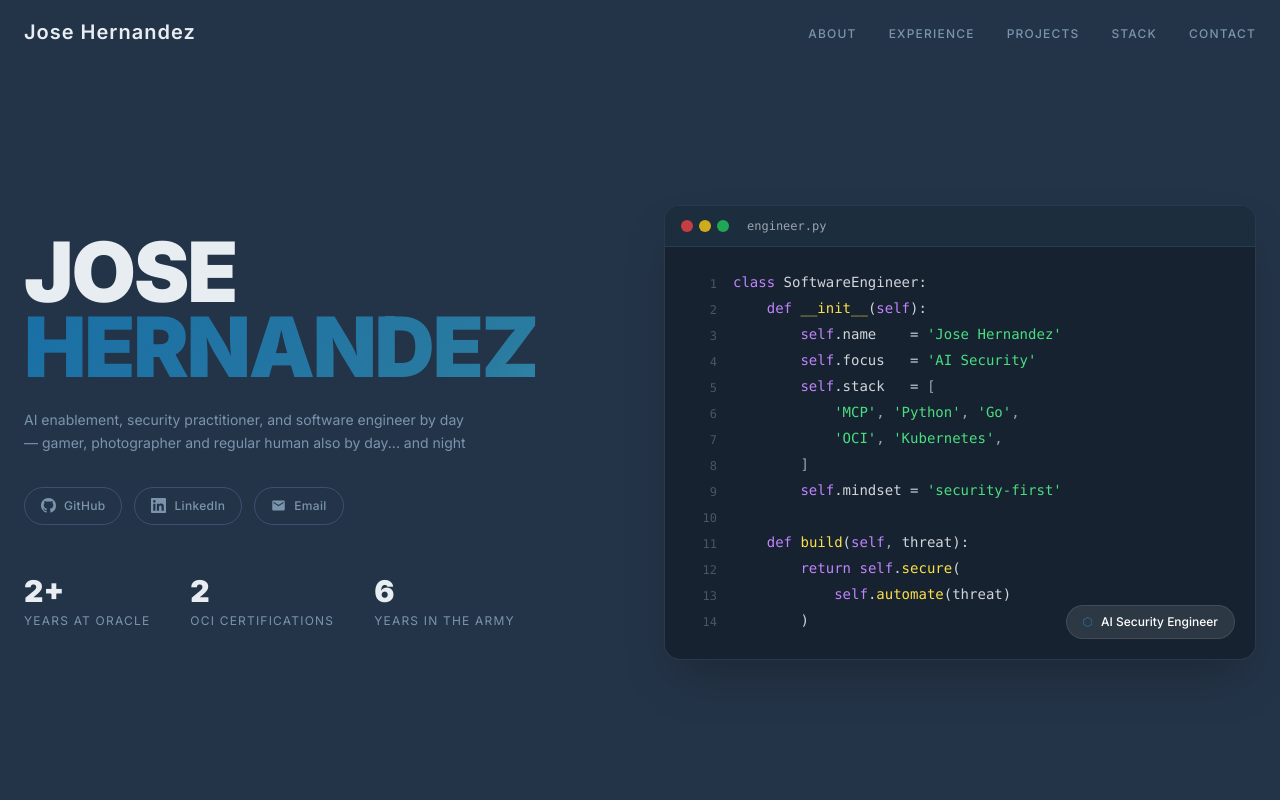
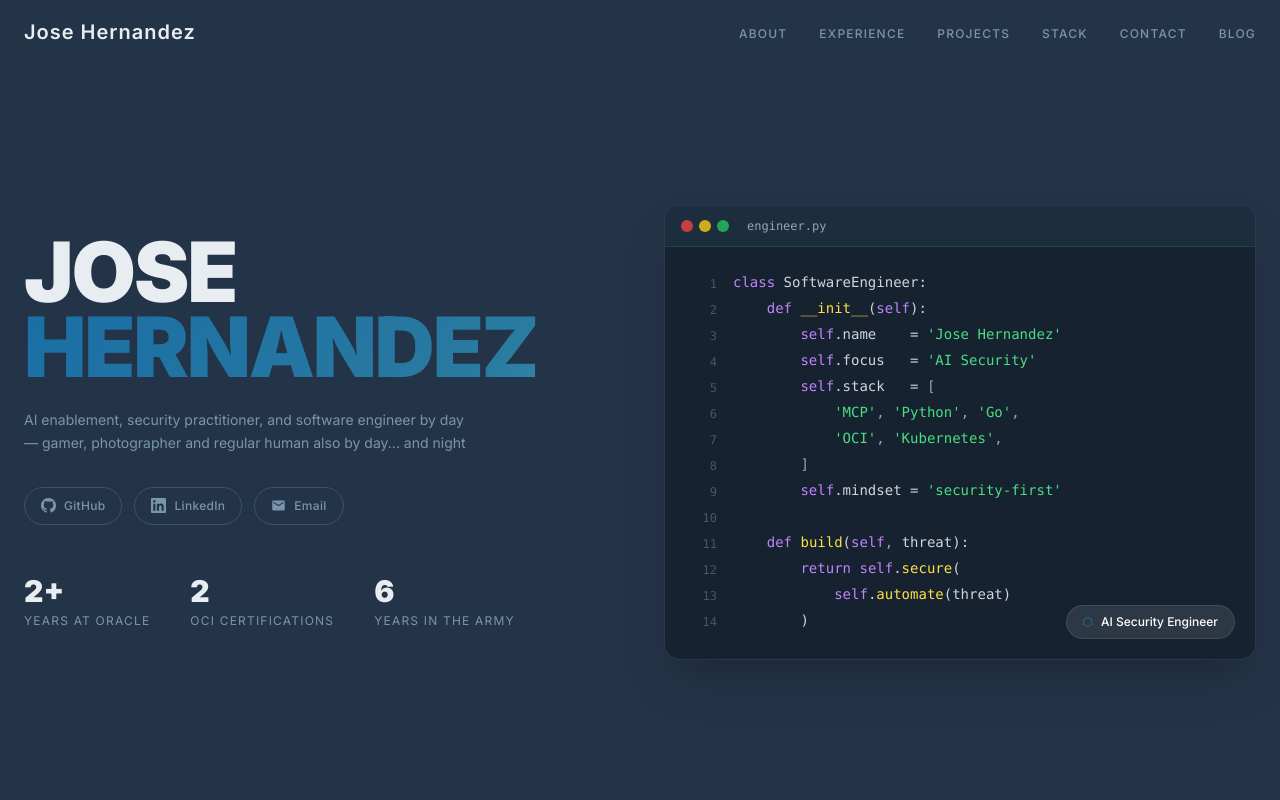
Before and after one commit to jhern603/jhern603.github.io, a React (Vite) app: page / in a window 1280 px wide. Shown: the top 800 px of the page. Built offline with nearby package versions, Linux system fonts and the light colour scheme.

Commit message:
add link to blog

```diff
--- a/src/components/Navbar.jsx
+++ b/src/components/Navbar.jsx
@@ -40,6 +40,16 @@ export default function Navbar() {
               </button>
             </li>
           ))}
+          <li>
+            <a
+              href="https://blog.josehernandez.dev"
+              target="_blank"
+              rel="noopener noreferrer"
+              className="text-xs font-medium tracking-widest uppercase text-muted-light hover:text-accent transition-colors"
+            >
+              Blog
+            </a>
+          </li>
         </ul>
       </nav>
     </header>
```
